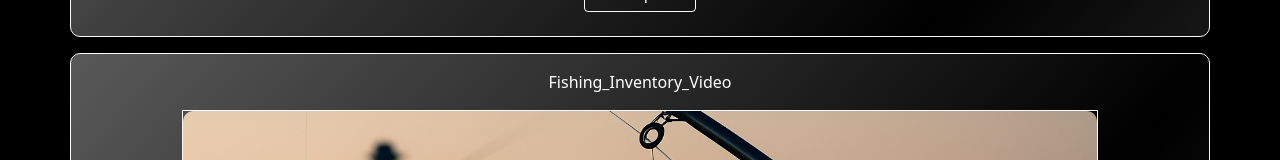
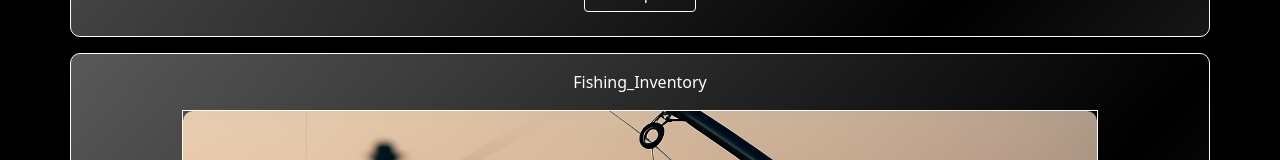
Before and after one commit to claussann/Claudio_Dev, a React (Vite) app: page /projects in a window 1280 px wide. Shown: the part 778-938 px from the top of the page. Built offline with nearby package versions, Linux system fonts and the light colour scheme.

Commit message:
change fishing inventory project from old to new version online on fishing.inventory.it

```diff
--- a/src/Components/FishingVideo.tsx
+++ /dev/null
@@ -1,41 +0,0 @@
-import { Button, Modal } from "react-bootstrap"
-
-type Props = {
-    openModal: boolean
-    onClose: () => void
-}
-function FishingVideo({ onClose, openModal }: Props) {
-
-    return (
-        <Modal show={openModal} onHide={onClose}>
-            <div style={{ borderRadius: "20px", border: "2px solid grey" }}>
-                <Modal.Header style={{
-                    background: "linear-gradient(to left, rgb(12, 12, 12), rgb(54, 53, 53))",
-                    display: "flex",
-                    justifyContent: "center"
-                }}>
-                    <Modal.Title>
-                        <h4 style={{ fontFamily: "Arial" }}>Fishing_inventory_Video</h4>
-                    </Modal.Title>
-                </Modal.Header>
-                <Modal.Body style={{ width: "100%", background: "linear-gradient(to left, rgb(12, 12, 12), rgb(54, 53, 53))" }}>
-                    <div className="form-group col-12">
-                        <video controls style={{ width: "100%" }}>
-                            <source src="FishingInventory.mp4" type="video/mp4" />
-                            your browser does not support the video tag
-                        </video>
-                    </div>
-                </Modal.Body>
-                <Modal.Footer style={{ background: "linear-gradient(to left, rgb(12, 12, 12), rgb(54, 53, 53))" }}>
-                    <Button variant="dark" onClick={onClose}>
-                        Close
-                    </Button>
-
-                </Modal.Footer>
-            </div>
-        </Modal>
-    )
-}
-
-
-export default FishingVideo
--- a/src/Data/Projects.json
+++ b/src/Data/Projects.json
@@ -12,8 +12,8 @@
         },
         {
             "id": 3,
-            "title": "Fishing_Inventory_Video",
-            "description": "Applicazione inventario per attrezzatura da pesca, nata dalla passione personale e sviluppata con React, TypeScript, Bootstrap e PHP. Permette di aggiungere, visualizzare e gestire prodotti, con caricamento immagini, meteo integrato via API, e design responsive. Utilizza MySQL per il database e componenti React riutilizzabili."
+            "title": "Fishing_Inventory",
+            "description": "PWA diario da pesca. Consente di aggiungere, modificare e tenere traccia di attrezzatura, esche e accessori, permette di effettuare foto a catture, salvare spot con locazione GPS e scrivere delle note su ogni uscita. È ideale per appassionati di pesca che vogliono salvare ogni uscita e ogni cattura digitalmente."
         }
     ]
 }
--- a/src/Pages/ProjectsPage.tsx
+++ b/src/Pages/ProjectsPage.tsx
@@ -1,7 +1,6 @@
 import { useNavigate } from 'react-router-dom'
 import { useState } from 'react'
 
-import FishingVideo from '../Components/FishingVideo'
 import DescriptionModal from '../Components/DescriptionModal';
 import proJectDataRow from '../Data/Projects.json'
 
@@ -17,12 +16,8 @@ function ProjectsPage() {
     const [showDescriptionMusicModal, setShowDescriptionMusicModal] = useState(false);
     const [showDescriptionEcommerceModal, setShowDescriptionEcommerceModal] = useState(false);
     const [showDescriptionFishingModal, setShowDescriptionFishingModal] = useState(false);
-    const [fishingModal, setFishingModal] = useState(false);
 
     const navigate = useNavigate()
-
-    const openFishingModal = () => setFishingModal(true)
-    const closeFishingModal = () => setFishingModal(false)
 
     const goToHOme = () => navigate("/home")
 
@@ -69,15 +64,16 @@ function ProjectsPage() {
             <div className="projects row mt-3 border border-light d-flex justify-content-center" style={{ borderRadius: "10px" }} >
                 <div className='col-10 text-center p-3'>
                     <p>{projectData[2].title}</p>
-                    <div id="fishing_inventory" onClick={openFishingModal} style={{ height: "200px" }} className="border border-light col-12 mt-2 mb-2 mx-auto">
+                    <a href="https://fishing-inventory.it/" target="_blank" rel="noopener noreferrer">
+                    <div id="fishing_inventory" style={{ height: "200px" }} className="border border-light col-12 mt-2 mb-2 mx-auto">
                         <img className='img-fluid' style={{ width: "100%", height: "100%", borderRadius: "10px", objectFit: "cover" }} src="Pesca.png" alt="fishing image" />
                     </div>
+                    </a>
                     <div className="col-12 mt-2 p-2 d-flex justify-content-center">
                         <button className='btn btn-outline-light' onClick={() => setShowDescriptionFishingModal(true)}>Description</button>
                     </div>
                 </div>
             </div>
-            {fishingModal && <FishingVideo openModal={fishingModal} onClose={closeFishingModal} />}
             {showDescriptionMusicModal && <DescriptionModal openModal={showDescriptionMusicModal} onClose={() => setShowDescriptionMusicModal(false)} title={projectData[0].title} description={projectData[0].description} />}
             {showDescriptionEcommerceModal && <DescriptionModal openModal={showDescriptionEcommerceModal} onClose={() => setShowDescriptionEcommerceModal(false)} title={projectData[1].title} description={projectData[1].description} />}
             {showDescriptionFishingModal && <DescriptionModal openModal={showDescriptionFishingModal} onClose={() => setShowDescriptionFishingModal(false)} title={projectData[2].title} description={projectData[2].description} />}
```
Also changed, not shown: 1 other file (tests, documents, lock files or other folders).
